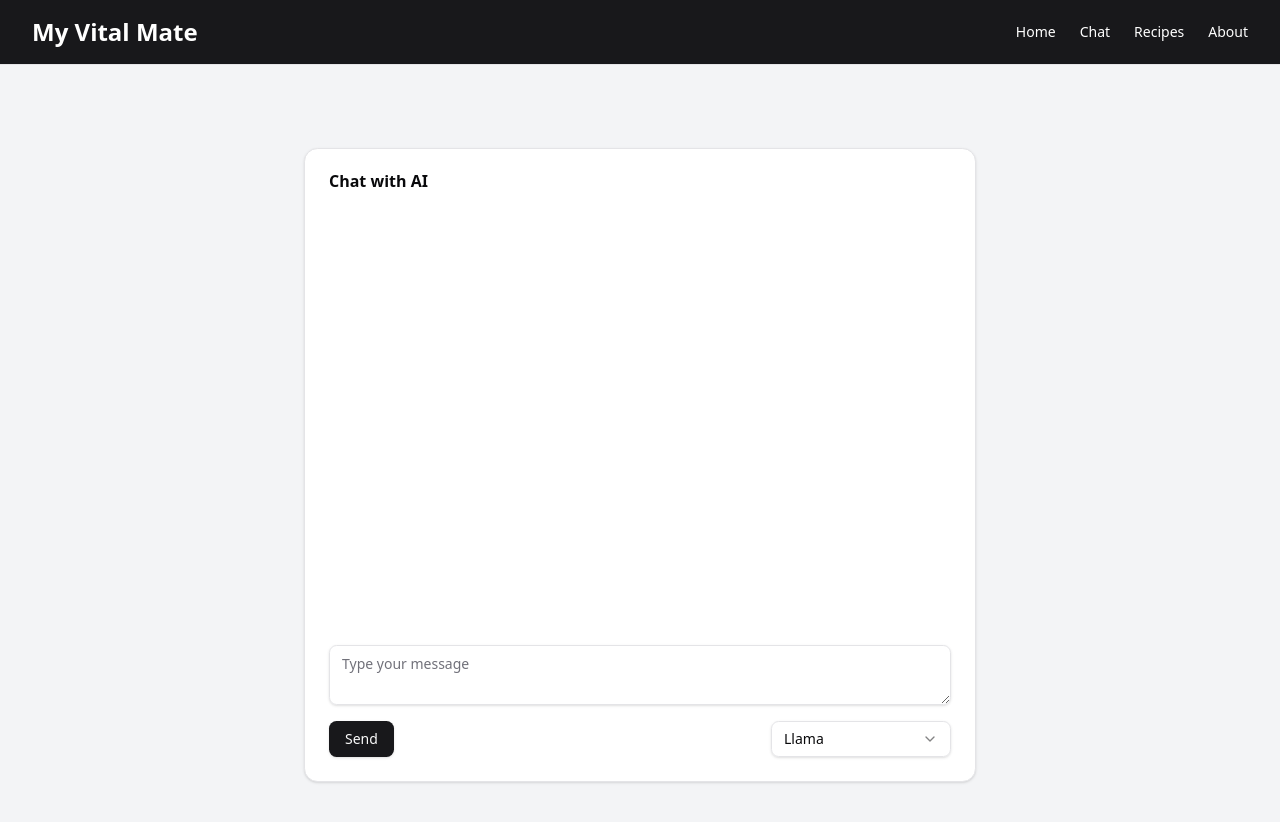
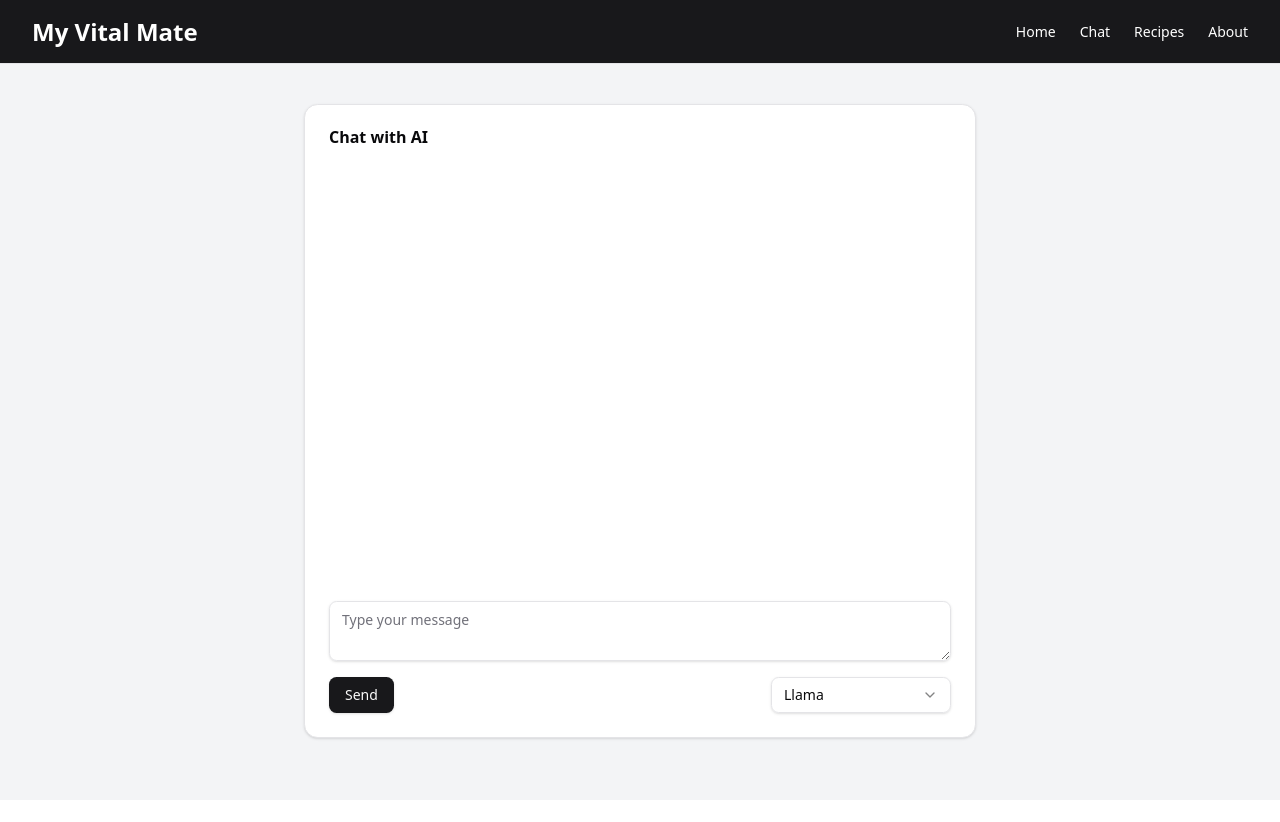
Before and after one commit to myvitalmate/app-myvitalmate, a React (Vite) app in the folder ui/: page /chat in a window 1280 px wide. Shown: the top 822 px of the page. After the commit the page ends 800 px from the top, so only its background shows below. Built offline with nearby package versions, Linux system fonts and the light colour scheme.

Commit message:
trying to get auto scroll working

```diff
--- a/ui/src/layouts/MainLayout.tsx
+++ b/ui/src/layouts/MainLayout.tsx
@@ -1,5 +1,5 @@
 import React from "react";
-import Navbar from "@/layouts/navigation/navbar-new.tsx";
+import Navbar from "@/layouts/navigation/Navbar.tsx";
 
 interface MainLayoutProps {
     children: React.ReactNode;
@@ -7,12 +7,11 @@ interface MainLayoutProps {
 
 const MainLayout: React.FC<MainLayoutProps> = ({children}) => {
     return (
-        <div>
+        <div className="grid grid-rows-[64px_1fr] h-screen bg-gray-100">
             <Navbar/>
-            <main>{children}</main>
+            <main className="overflow-y-auto">{children}</main>
         </div>
     );
 };
 
-
 export default MainLayout;
--- a/ui/src/pages/Chat/ChatPage.tsx
+++ b/ui/src/pages/Chat/ChatPage.tsx
@@ -1,4 +1,4 @@
-import {KeyboardEvent, useState} from 'react';
+import {KeyboardEvent, useEffect, useRef, useState} from 'react';
 import {Button} from "@/components/ui/button"
 import {Textarea} from "@/components/ui/textarea"
 import {Select, SelectContent, SelectItem, SelectTrigger, SelectValue} from "@/components/ui/select"
@@ -37,6 +37,7 @@ const ChatPage: React.FC<ChatPageProps> = () => {
     const [userInput, setUserInput] = useState<string>('');
     const [selectedModel, setSelectedModel] = useState<string>('llama');
     const [history, setHistory] = useState<ChatMessage[]>([]);
+    const scrollAreaRef = useRef<HTMLDivElement>(null);
 
     const handleInputChange = (e: React.ChangeEvent<HTMLTextAreaElement>) => {
         setUserInput(e.target.value);
@@ -66,14 +67,20 @@ const ChatPage: React.FC<ChatPageProps> = () => {
         setSelectedModel(value);
     };
 
+    useEffect(() => {
+        if (scrollAreaRef.current) {
+            scrollAreaRef.current.scrollTop = scrollAreaRef.current.scrollHeight;
+        }
+    }, [history]);
+
     return (
-        <div className="flex items-center justify-center min-h-screen bg-gray-100">
+        <div className="flex items-center justify-center mt-10">
             <Card className="w-full max-w-2xl">
                 <CardHeader>
                     <CardTitle>Chat with AI</CardTitle>
                 </CardHeader>
                 <CardContent>
-                    <ScrollArea className="h-[400px] w-full pr-4">
+                    <ScrollArea ref={scrollAreaRef} className="h-[400px] w-full pr-4">
                         {history.map((message, index) => (
                             <div key={index} className={`mb-4 ${message.isUser ? 'text-right' : 'text-left'}`}>
                                 <span
@@ -109,5 +116,4 @@ const ChatPage: React.FC<ChatPageProps> = () => {
         </div>
     );
 };
-
 export default ChatPage;
```
Also changed, not shown: ui/src/layouts/navigation/Navbar.tsx (renamed from ui/src/layouts/navigation/navbar-new.tsx).
